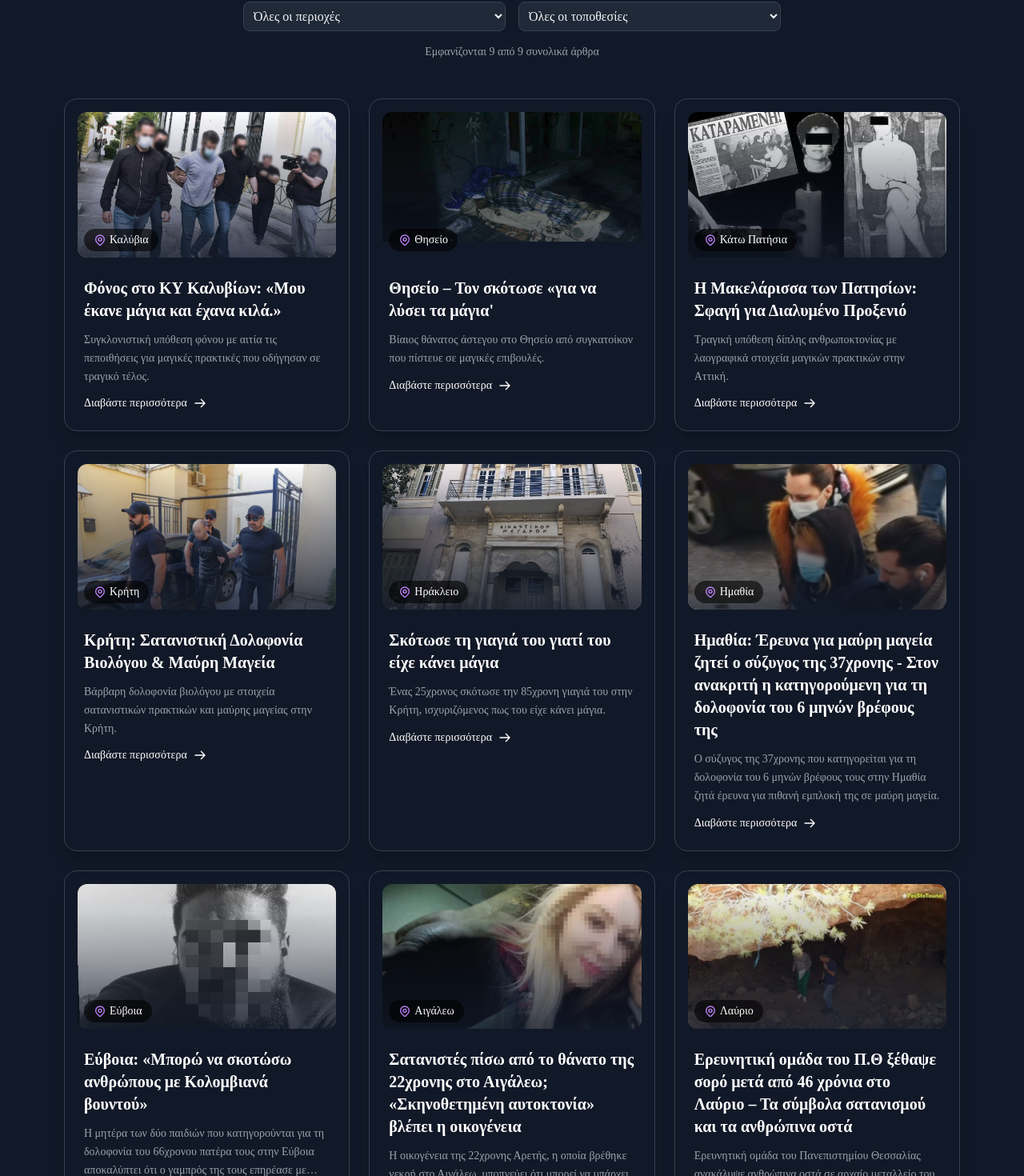
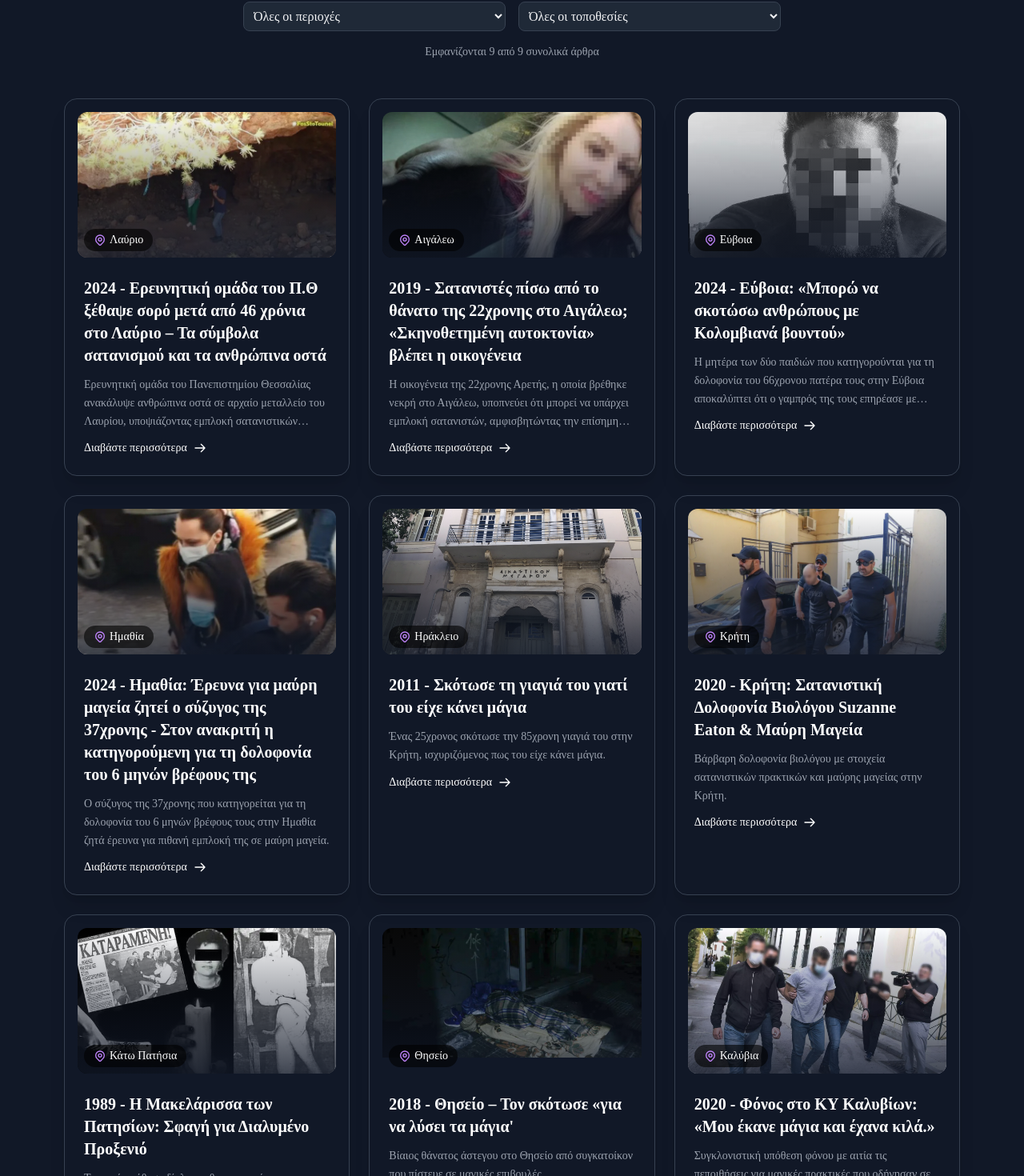
Before and after one commit to Ofousekiseimai/haunted, a React (Vite) app: page /efimerides/egklimata in a window 1280 px wide. Shown: the part 259-1729 px from the top of the page at 80% size. Built offline with nearby package versions, Linux system fonts and the light colour scheme.

Commit message:
randomize articles

```diff
--- a/public/data/efimerides/egklimata.json
+++ b/public/data/efimerides/egklimata.json
@@ -6,7 +6,7 @@
     "articles": [
       {
         "id": "123",
-        "title": "Φόνος στο ΚΥ Καλυβίων:  «Μου έκανε μάγια και έχανα κιλά.»",
+        "title": "2020 - Φόνος στο ΚΥ Καλυβίων:  «Μου έκανε μάγια και έχανα κιλά.»",
         "slug": "fonos-kalyvia-magikes-praktikes",
         "author": "Ανώνυμος Συγγραφέας",
         "date": "2020-12-01",
@@ -42,7 +42,7 @@
       },
       {
         "id": "124",
-        "title": "Θησείο – Τον σκότωσε «για να λύσει τα μάγια'",
+        "title": "2018 - Θησείο – Τον σκότωσε «για να λύσει τα μάγια'",
         "slug": "fonos-thiseio-arsi-magikon-epirroon",
         "author": "Ανώνυμος Συγγραφέας",
         "date": "2018-01-01",
@@ -76,7 +76,7 @@
 
           {
             "id": "125",
-            "title": "Η Μακελάρισσα των Πατησίων: Σφαγή για Διαλυμένο Προξενιό",
+            "title": "1989 - Η Μακελάρισσα των Πατησίων: Σφαγή για Διαλυμένο Προξενιό",
             "slug": "mageia-patision-sfagi-proxenio-1989",
             "author": "Ανώνυμος Συγγραφέας",
             "date": "1989-11-25",
@@ -114,7 +114,7 @@
           },
           {
             "id": "126",
-            "title": "Κρήτη: Σατανιστική Δολοφονία Βιολόγου & Μαύρη Μαγεία",
+            "title": "2020 - Κρήτη: Σατανιστική Δολοφονία Βιολόγου Suzanne Eaton & Μαύρη Μαγεία",
             "slug": "kriti-satanistiki-dolofonia-biologou-2020",
             "author": "Ανώνυμος Συγγραφέας",
             "date": "2020-05-13",
@@ -151,7 +151,7 @@
           },
           {
             "id": "127",
-            "title": "Σκότωσε τη γιαγιά του γιατί του είχε κάνει μάγια",
+            "title": "2011 - Σκότωσε τη γιαγιά του γιατί του είχε κάνει μάγια",
             "slug": "skotose-giagia-magia-irakleio",
             "author": "Ηaunted",
             "date": "2011-12-21",
@@ -205,7 +205,7 @@
 
           {
             "id": "128",
-            "title": "Ημαθία: Έρευνα για μαύρη μαγεία ζητεί ο σύζυγος της 37χρονης - Στον ανακριτή η κατηγορούμενη για τη δολοφονία του 6 μηνών βρέφους της",
+            "title": "2024 - Ημαθία: Έρευνα για μαύρη μαγεία ζητεί ο σύζυγος της 37χρονης - Στον ανακριτή η κατηγορούμενη για τη δολοφονία του 6 μηνών βρέφους της",
             "slug": "imathia-erevna-mavri-mageia-syzygos-37xronis-anakritis-dolofonia-vrefous",
             "author": "Σύνταξη parapolitika.gr",
             "date": "2024-01-12",
@@ -262,7 +262,7 @@
 
           {
             "id": "129",
-            "title": "Εύβοια: «Μπορώ να σκοτώσω ανθρώπους με Κολομβιανά βουντού»",
+            "title": "2024 - Εύβοια: «Μπορώ να σκοτώσω ανθρώπους με Κολομβιανά βουντού»",
             "slug": "eyvoia-mporo-na-skotoso-anthropous-me-kolomviana-vountou",
             "author": "Σύνταξη Newsbomb.gr",
             "date": "2024-12-31",
@@ -299,7 +299,7 @@
 
           {
             "id": "130",
-            "title": "Σατανιστές πίσω από το θάνατο της 22χρονης στο Αιγάλεω; «Σκηνοθετημένη αυτοκτονία» βλέπει η οικογένεια",
+            "title": "2019 - Σατανιστές πίσω από το θάνατο της 22χρονης στο Αιγάλεω; «Σκηνοθετημένη αυτοκτονία» βλέπει η οικογένεια",
             "slug": "satanistes-piso-thanato-22chronis-aigaleo",
             "author": "Αναφώρα (Παραφράση από Πρωτότυπο Κείμενο)",
             "date": "2019-03-28",
@@ -336,7 +336,7 @@
 
           {
             "id": "131",
-            "title": "Ερευνητική ομάδα του Π.Θ ξέθαψε σορό μετά από 46 χρόνια στο Λαύριο – Τα σύμβολα σατανισμού και τα ανθρώπινα οστά",
+            "title": "2024 - Ερευνητική ομάδα του Π.Θ ξέθαψε σορό μετά από 46 χρόνια στο Λαύριο – Τα σύμβολα σατανισμού και τα ανθρώπινα οστά",
             "slug": "xethapse-soro-laivrio-satanismos-46-chronia",
             "author": "Αναφώρα (Παραφράση από Πρωτότυπο Κείμενο)",
             "date": "2024-06-22",
--- a/src/components/HomeArticles.jsx
+++ b/src/components/HomeArticles.jsx
@@ -2,6 +2,15 @@
 import { useState, useEffect } from 'react';
 import { Link } from 'react-router-dom';
 import { SUBCATEGORY_MAP } from '../constants/categories';
+
+const shuffleArray = (array) => {
+  const shuffled = [...array];
+  for (let i = shuffled.length - 1; i > 0; i--) {
+    const j = Math.floor(Math.random() * (i + 1));
+    [shuffled[i], shuffled[j]] = [shuffled[j], shuffled[i]];
+  }
+  return shuffled;
+};
 
 const HomeArticles = ({
   mainCategory,
@@ -13,6 +22,8 @@ const HomeArticles = ({
   const [articles, setArticles] = useState([]);
   const [loading, setLoading] = useState(true);
   const [error, setError] = useState(null);
+
+
 
   useEffect(() => {
     let isMounted = true;
@@ -28,14 +39,17 @@ const HomeArticles = ({
           throw new Error('Invalid data format');
         }
 
-        const validArticles = data.articles
+        // Shuffle articles before filtering and slicing
+        const shuffledArticles = shuffleArray(data.articles);
+
+        const validArticles = shuffledArticles
           .filter(article =>
             article?.id &&
             article?.title &&
             article?.slug &&
             article?.excerpt
           )
-          .slice(0, 6); // Show first 6 articles
+          .slice(0, 6); // Show first 6 random articles
 
         if (isMounted) {
           setArticles(validArticles);
--- a/src/pages/CategoryPage.jsx
+++ b/src/pages/CategoryPage.jsx
@@ -35,7 +35,8 @@ export default function CategoryPage() {
 
         const data = await response.json();
 
-        const processedArticles = data.articles.map(article => ({
+        const processedArticles = data.articles
+          .map(article => ({
             ...article,
             subcategory: article.subcategory || config.slug,
             mainArea: article.mainArea?.trim() || '',
@@ -43,7 +44,8 @@ export default function CategoryPage() {
               article.subLocation?.trim(),
               article.subLocation2?.trim()
             ].filter(Boolean)
-        }));
+          }))
+          .sort((a, b) => Number(b.id) - Number(a.id)); // Descending ID sort
 
         setArticles(processedArticles);
         setSelectedMainArea('all');
--- a/src/pages/Home.jsx
+++ b/src/pages/Home.jsx
@@ -21,6 +21,16 @@ const Home = () => {
   const [errorLaografia, setErrorLaografia] = useState(null);
   const [errorEfimerides, setErrorEfimerides] = useState(null);
 
+  const shuffleArray = (array) => {
+    const shuffled = [...array];
+    for (let i = shuffled.length - 1; i > 0; i--) {
+      const j = Math.floor(Math.random() * (i + 1));
+      [shuffled[i], shuffled[j]] = [shuffled[j], shuffled[i]];
+    }
+    return shuffled;
+  };
+
+
   // Get subcategories
   const laografiaSubcategories = Object.keys(SUBCATEGORY_MAP).filter(
     key => SUBCATEGORY_MAP[key].category === 'laografia'
@@ -43,13 +53,18 @@ const Home = () => {
   };
 
   // Load laografia articles
-  useEffect(() => {
+   useEffect(() => {
     const fetchArticles = async () => {
       try {
         setLoadingLaografia(true);
         setErrorLaografia(null);
         const data = await loadData(selectedLaografiaSub, 'laografia');
-        setLaografiaArticles(data?.articles?.slice(0, 6) || []);
+
+        // Shuffle articles before slicing
+        const shuffledArticles = shuffleArray(data?.articles || []);
+        const randomArticles = shuffledArticles.slice(0, 6);
+
+        setLaografiaArticles(randomArticles);
       } catch (err) {
         console.error('Σφάλμα φόρτωσης:', err);
         setErrorLaografia(err.message);
@@ -61,14 +76,19 @@ const Home = () => {
     fetchArticles();
   }, [selectedLaografiaSub]);
 
-  // Load efimerides articles
+  // Load efimerides articles (UPDATED)
   useEffect(() => {
     const fetchArticles = async () => {
       try {
         setLoadingEfimerides(true);
         setErrorEfimerides(null);
         const data = await loadData(selectedEfimeridesSub, 'efimerides');
-        setEfimeridesArticles(data?.articles?.slice(0, 6) || []);
+
+        // Shuffle articles before slicing
+        const shuffledArticles = shuffleArray(data?.articles || []);
+        const randomArticles = shuffledArticles.slice(0, 6);
+
+        setEfimeridesArticles(randomArticles);
       } catch (err) {
         console.error('Σφάλμα φόρτωσης:', err);
         setErrorEfimerides(err.message);
```
Also changed, not shown: public/data/efimerides/mageia.json (+5 -5 lines), public/data/efimerides/teletes.json (+6 -6 lines). Lines whose indentation alone changed are shown as unchanged.
